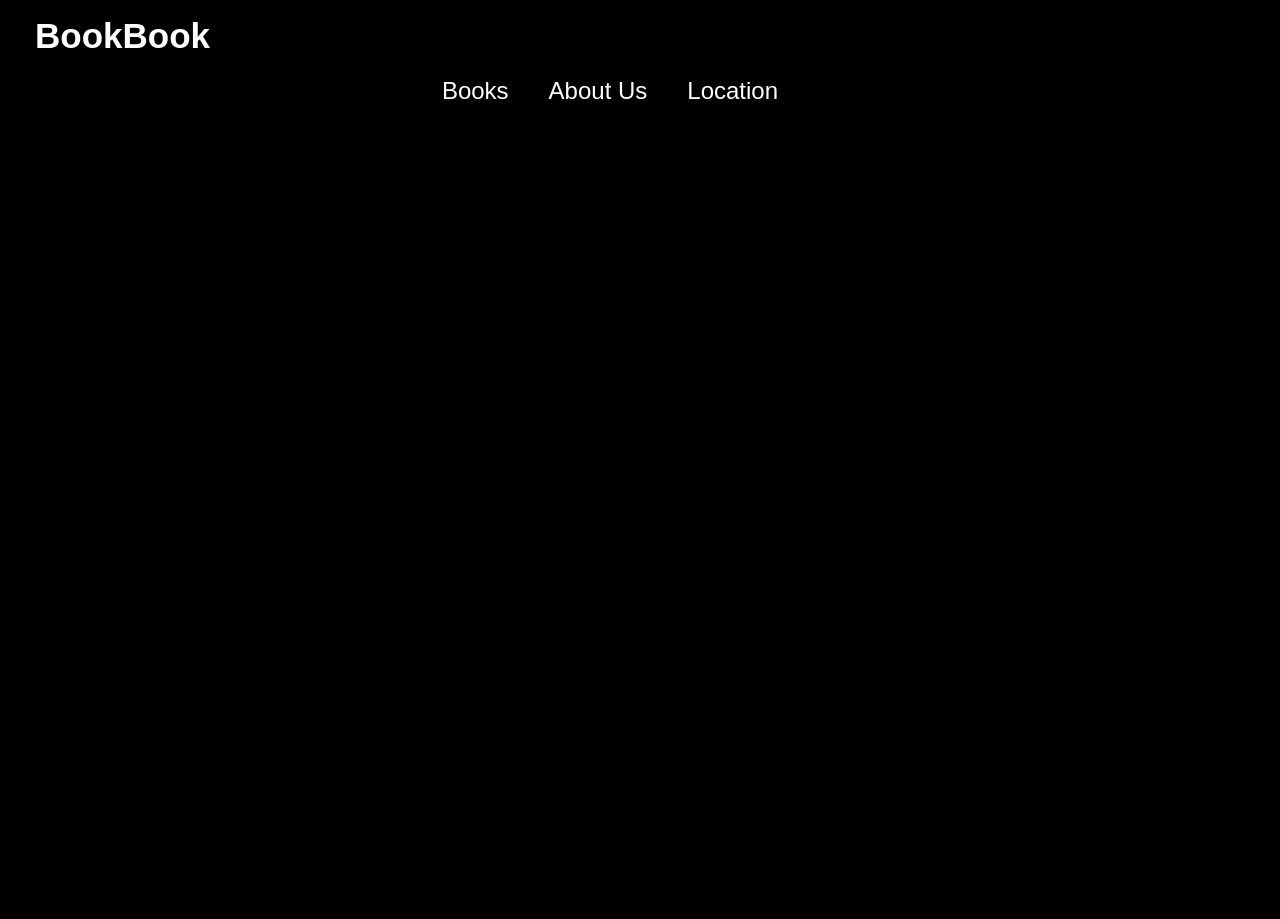
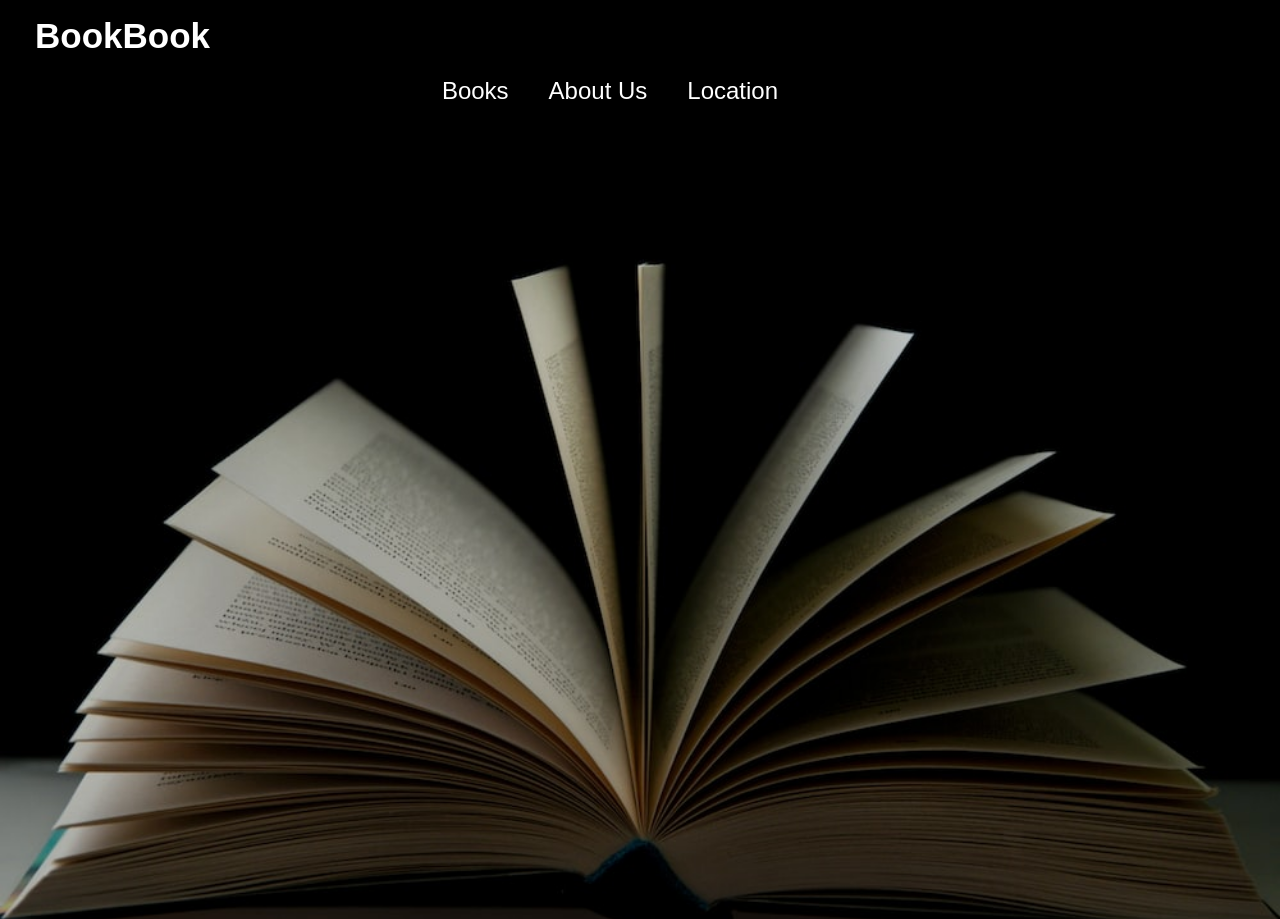
Before and after one commit to Salsa-beel/Book-Store-Angular, an Angular app: page / in a window 1280 px wide. Before the commit the page ends 800 px from the top, so only its background shows below. Built offline with nearby package versions, Linux system fonts and the light colour scheme.

Commit message:
added background image

```diff
--- a/src/app/books/components/listofbooks/listofbooks.component.html
+++ b/src/app/books/components/listofbooks/listofbooks.component.html
@@ -1,13 +1,13 @@
-<div class="bg"></div>
+
 
 <div class="box p-5">
   <div class="row">
     <div class="col-6 col-sm-3"  *ngFor="let item of books">
       <div class="card w-75 rounded-3 border-0 mt-3" >
-        <img src="{{item.IMAGE_URL}}" class="card-img-top" alt="..." />
+        <img src="{{item.IMAGE_URL}}" class="img-thumbnail" alt="..." />
         <div class="card-body mt-1 ">
           <h5 class="card-title fs-7 ">{{item.TITLE}}</h5>
-          <p class="card-text fw-normal bg-warning ">
+          <p class="card-text fw-normal text-danger ">
             {{item.CATEGORY}}
           </p>
         </div>
--- a/src/app/shared/components/header/header.component.css
+++ b/src/app/shared/components/header/header.component.css
@@ -1,3 +1,10 @@
+.bg-image{
+   background-image: url('/assets/bookstore.jpeg');
+   height: 100vh;
+   background-size: cover;
+   background-position: center center;
+   background-repeat: no-repeat;
+}
 
 a{
    color: white;
--- a/src/app/shared/components/header/header.component.html
+++ b/src/app/shared/components/header/header.component.html
@@ -1,15 +1,15 @@
-<nav>
+<nav class="sticky-top bg-light">
   <div class="container-fluid pt-2">
     <a class="navbar-brand fw-bold fs-3 ms-3" href="#">BookBook</a>
-
-
   </div>
 
   <ul class="nav justify-content-center pe-5">
     <li class="nav-item">
-      <a class="nav-link active" aria-current="page" routerLink="/books">Books</a>
+      <a class="nav-link active" aria-current="page" routerLink="/books"
+        >Books</a
+      >
     </li>
-    <li class="nav-item"  >
+    <li class="nav-item">
       <a class="nav-link" routerLink="/about-us">About Us</a>
     </li>
     <li class="nav-item">
@@ -17,3 +17,9 @@
     </li>
   </ul>
 </nav>
+
+<!-- background-image -->
+
+<div class="bg-image">
+
+</div>
```
